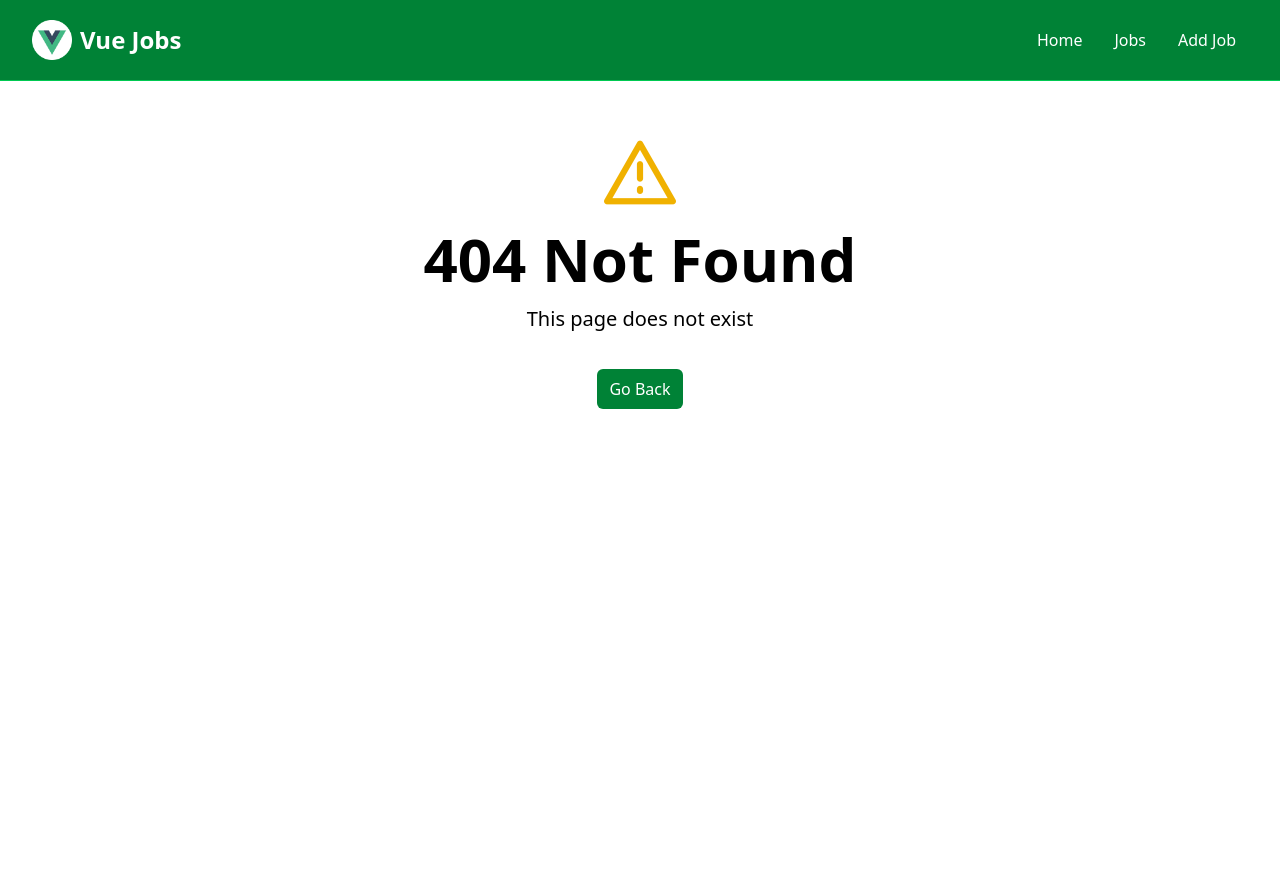
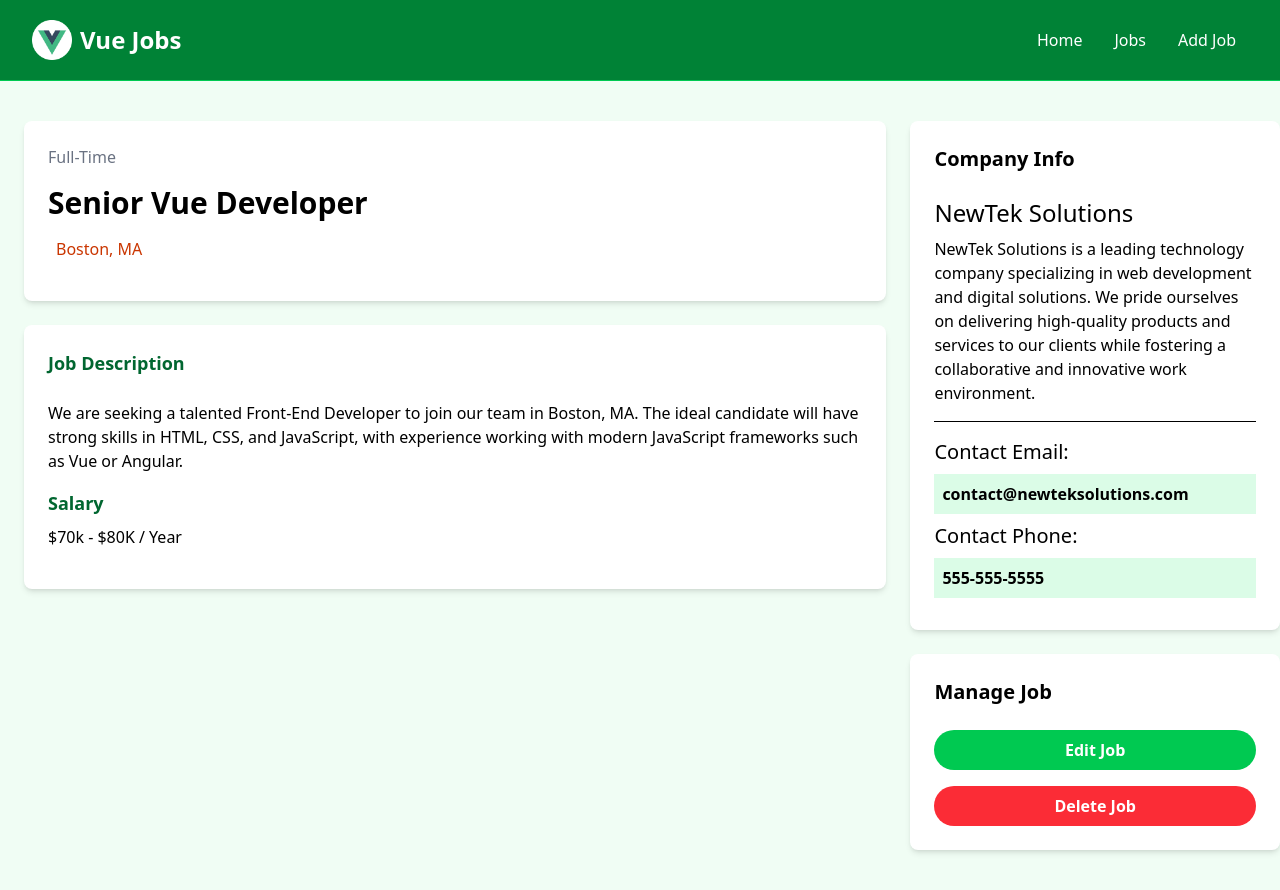
Before and after one commit to BhaskarT18/Vue-framework--Job-Application, a Vue app: page /jobs/1 in a window 1280 px wide. Before the commit this address had no page. Before the commit the page ends 800 px from the top, so only its background shows below. Built offline with nearby package versions, Linux system fonts and the light colour scheme.

Commit message:
added json-server rest api

```diff
--- a/package.json
+++ b/package.json
@@ -10,6 +10,7 @@
   },
   "dependencies": {
     "@tailwindcss/vite": "^4.0.9",
+    "json-server": "^1.0.0-beta.3",
     "primeicons": "^7.0.0",
     "tailwindcss": "^4.0.9",
     "vue": "^3.5.13",
--- a/src/components/Cards.vue
+++ b/src/components/Cards.vue
@@ -1,21 +1,16 @@
 <script setup>
-import { defineProps } from 'vue';
-
+import { defineProps } from "vue";
 
 defineProps({
-    bg:{
-        type:String,
-        default: "bg-gray-100"
-    }
-})
+  bg: {
+    type: String,
+    default: "bg-gray-100",
+  },
+});
 </script>
 
-
-
 <template>
-<div :class="`${bg} p-6 rounded-lg shadow-md`">
+  <div :class="`${bg} p-6 rounded-lg shadow-md`">
     <slot></slot>
-</div>
-
-
+  </div>
 </template>
--- a/src/components/HeroSection.vue
+++ b/src/components/HeroSection.vue
@@ -23,7 +23,7 @@ defineProps({
           {{ title }}
         </h1>
         <p class="my-4 text-xl text-white">
-          {{subTitle}}
+          {{ subTitle }}
         </p>
       </div>
     </div>
--- a/src/components/JobListingSingle.vue
+++ b/src/components/JobListingSingle.vue
@@ -54,7 +54,7 @@ const truncateDescription = computed(() => {
             {{ job.location }}
           </div>
           <RouterLink
-            :to="'/job/' + job.id"
+            :to="'/jobs/' + job.id"
             class="h-[36px] bg-green-500 hover:bg-green-600 text-white px-4 py-2 rounded-lg text-center text-sm"
           >
             Read More
--- a/src/jobs.json
+++ b/src/jobs.json
@@ -1,4 +1,5 @@
-[
+{
+  "jobs": [
     {
       "id": 1,
       "title": "Senior Vue Developer",
@@ -84,3 +85,4 @@
       }
     }
   ]
+}
--- /dev/null
+++ b/src/jobs2.json
@@ -0,0 +1,86 @@
+[
+  {
+    "id": 1,
+    "title": "Senior Vue Developer",
+    "type": "Full-Time",
+    "description": "We are seeking a talented Front-End Developer to join our team in Boston, MA. The ideal candidate will have strong skills in HTML, CSS, and JavaScript, with experience working with modern JavaScript frameworks such as Vue or Angular.",
+    "location": "Boston, MA",
+    "salary": "$70K - $80K",
+    "company": {
+      "name": "NewTek Solutions",
+      "description": "NewTek Solutions is a leading technology company specializing in web development and digital solutions. We pride ourselves on delivering high-quality products and services to our clients while fostering a collaborative and innovative work environment.",
+      "contactEmail": "contact@teksolutions.com",
+      "contactPhone": "555-555-5555"
+    }
+  },
+  {
+    "id": 2,
+    "title": "Front-End Engineer (Vue)",
+    "type": "Full-Time",
+    "description": "Join our team as a Front-End Developer in sunny Miami, FL. We are looking for a motivated individual with a passion for crafting beautiful and responsive web applications. Experience with UI/UX design principles and a strong attention to detail are highly desirable.",
+    "location": "Miami, FL",
+    "salary": "$70K - $80K",
+    "company": {
+      "name": "Veneer Solutions",
+      "description": "Veneer Solutions is a creative agency specializing in digital design and development. Our team is dedicated to pushing the boundaries of creativity and innovation to deliver exceptional results for our clients.",
+      "contactEmail": "contact@loremipsum.com",
+      "contactPhone": "555-555-5555"
+    }
+  },
+  {
+    "id": 3,
+    "title": "Vue.js Developer",
+    "type": "Full-Time",
+    "description": "Are you passionate about front-end development? Join our team in vibrant Brooklyn, NY, and work on exciting projects that make a difference. We offer competitive compensation and a collaborative work environment where your ideas are valued.",
+    "location": "Brooklyn, NY",
+    "salary": "$70K - $80K",
+    "company": {
+      "name": "Dolor Cloud",
+      "description": "Dolor Cloud is a leading technology company specializing in digital solutions for businesses of all sizes. With a focus on innovation and customer satisfaction, we are committed to delivering cutting-edge products and services.",
+      "contactEmail": "contact@dolorsitamet.com",
+      "contactPhone": "555-555-5555"
+    }
+  },
+  {
+    "id": 4,
+    "title": "Vue Front-End Developer",
+    "type": "Part-Time",
+    "description": "Join our team as a Part-Time Front-End Developer in beautiful Pheonix, AZ. We are looking for a self-motivated individual with a passion for creating engaging user experiences. This position offers flexible hours and the opportunity to work remotely.",
+    "location": "Pheonix, AZ",
+    "salary": "$60K - $70K",
+    "company": {
+      "name": "Alpha Elite",
+      "description": "Alpha Elite is a dynamic startup specializing in digital marketing and web development. We are committed to fostering a diverse and inclusive workplace where creativity and innovation thrive.",
+      "contactEmail": "contact@adipisicingelit.com",
+      "contactPhone": "555-555-5555"
+    }
+  },
+  {
+    "id": 5,
+    "title": "Full Stack Vue Developer",
+    "type": "Full-Time",
+    "description": "Exciting opportunity for a Full-Time Front-End Developer in bustling Atlanta, GA. We are seeking a talented individual with a passion for building elegant and scalable web applications. Join our team and make an impact!",
+    "location": "Atlanta, GA",
+    "salary": "$90K - $100K",
+    "company": {
+      "name": "Browning Technologies",
+      "description": "Browning Technologies is a rapidly growing technology company specializing in e-commerce solutions. We offer a dynamic and collaborative work environment where employees are encouraged to think creatively and innovate.",
+      "contactEmail": "contact@consecteturadipisicing.com",
+      "contactPhone": "555-555-5555"
+    }
+  },
+  {
+    "id": 6,
+    "title": "Vue Native Developer",
+    "type": "Full-Time",
+    "description": "Join our team as a Front-End Developer in beautiful Portland, OR. We are looking for a skilled and enthusiastic individual to help us create innovative web solutions. Competitive salary and great benefits package available.",
+    "location": "Portland, OR",
+    "salary": "$100K - $110K",
+    "company": {
+      "name": "Port Solutions INC",
+      "description": "Port Solutions is a leading technology company specializing in software development and digital marketing. We are committed to providing our clients with cutting-edge solutions and our employees with a supportive and rewarding work environment.",
+      "contactEmail": "contact@ipsumlorem.com",
+      "contactPhone": "555-555-5555"
+    }
+  }
+]
--- a/src/router/index.js
+++ b/src/router/index.js
@@ -1,7 +1,8 @@
 import { createRouter, createWebHistory } from "vue-router";
 import HomeView from '../view/HomeView.vue'
+import JobsView from "../view/JobsView.vue";
+import NotFoundJob from "../view/NotFoundJob.vue";
 import JobView from "../view/JobView.vue";
-import NotFoundJob from "../view/NotFoundJob.vue";
 const router= createRouter(
     {
         history: createWebHistory(import.meta.env.Base_url),
@@ -14,13 +15,19 @@ const router= createRouter(
             {
                 path:'/jobs',
                 name: 'jobs',
+                component :JobsView,
+            },
+            {
+                path:'/jobs/:id',
+                name: 'job',
                 component :JobView,
             },
             {
                 path:'/:catchAll(.*)',
-                name: 'notfound',
+                name: 'not-found',
                 component :NotFoundJob,
             },
+
         ]
     }
 )
--- a/src/view/JobView.vue
+++ b/src/view/JobView.vue
@@ -1,13 +1,71 @@
-<script setup>
-import JobListing from '../components/JobListing.vue';
-</script>
-
-
+<script setup></script>
 
 <template>
+    <section class="bg-green-50">
+      <div class="container m-auto py-10 px-6">
+        <!-- Fix: Corrected grid column definition -->
+        <div class="grid grid-cols-1 md:grid-cols-[70%_30%] w-full gap-6">
+          <main>
+            <div class="bg-white p-6 rounded-lg shadow-md text-center md:text-left">
+              <div class="text-gray-500 mb-4">Full-Time</div>
+              <h1 class="text-3xl font-bold mb-4">Senior Vue Developer</h1>
+              <div class="text-gray-500 mb-4 flex align-middle justify-center md:justify-start">
+                <i class="fa-solid fa-location-dot text-lg text-orange-700 mr-2"></i>
+                <p class="text-orange-700">Boston, MA</p>
+              </div>
+            </div>
 
+            <div class="bg-white p-6 rounded-lg shadow-md mt-6">
+              <h3 class="text-green-800 text-lg font-bold mb-6">Job Description</h3>
+              <p class="mb-4">
+                We are seeking a talented Front-End Developer to join our team in
+                Boston, MA. The ideal candidate will have strong skills in HTML,
+                CSS, and JavaScript, with experience working with modern
+                JavaScript frameworks such as Vue or Angular.
+              </p>
 
+              <h3 class="text-green-800 text-lg font-bold mb-2">Salary</h3>
+              <p class="mb-4">$70k - $80K / Year</p>
+            </div>
+          </main>
 
-<JobListing/>
+          <!-- Sidebar -->
+          <aside>
+            <!-- Company Info -->
+            <div class="bg-white p-6 rounded-lg shadow-md">
+              <h3 class="text-xl font-bold mb-6">Company Info</h3>
+              <h2 class="text-2xl">NewTek Solutions</h2>
+              <p class="my-2">
+                NewTek Solutions is a leading technology company specializing in
+                web development and digital solutions. We pride ourselves on
+                delivering high-quality products and services to our clients while
+                fostering a collaborative and innovative work environment.
+              </p>
 
-</template>
+              <hr class="my-4" />
+              <h3 class="text-xl">Contact Email:</h3>
+              <p class="my-2 bg-green-100 p-2 font-bold">contact@newteksolutions.com</p>
+
+              <h3 class="text-xl">Contact Phone:</h3>
+              <p class="my-2 bg-green-100 p-2 font-bold">555-555-5555</p>
+            </div>
+
+            <!-- Manage -->
+            <div class="bg-white p-6 rounded-lg shadow-md mt-6">
+              <h3 class="text-xl font-bold mb-6">Manage Job</h3>
+              <a
+                href="add-job.html"
+                class="bg-green-500 hover:bg-green-600 text-white text-center font-bold py-2 px-4 rounded-full w-full focus:outline-none focus:shadow-outline mt-4 block"
+                >Edit Job</a
+              >
+              <button
+                class="bg-red-500 hover:bg-red-600 text-white font-bold py-2 px-4 rounded-full w-full focus:outline-none focus:shadow-outline mt-4 block"
+              >
+                Delete Job
+              </button>
+            </div>
+          </aside>
+        </div>
+      </div>
+    </section>
+  </template>
--- /dev/null
+++ b/src/view/JobsView.vue
@@ -0,0 +1,7 @@
+<script setup>
+import JobListing from "../components/JobListing.vue";
+</script>
+
+<template>
+  <JobListing />
+</template>
--- a/vite.config.js
+++ b/vite.config.js
@@ -11,10 +11,10 @@ export default defineConfig({
   theme: {
     extends: {
       fontFamily: {
-        sans: ["poppins", "sans-sarif"],
+        sans: ["Poppins", "sans-serif"],
       },
-      gridTamplateColumn: {
-        "70/30": "70% 28%",
+      gridTemplateColumns: {
+        "70/30": "70% 30%", // Fixed spelling issue and percentage mismatch
       },
     },
   },
```
Also changed, not shown: src/components/todo.vue (+10 -18 lines), src/view/HomeView.vue (+7 -10 lines), 1 other file (tests, documents, lock files or other folders). Lines whose indentation alone changed are shown as unchanged.
